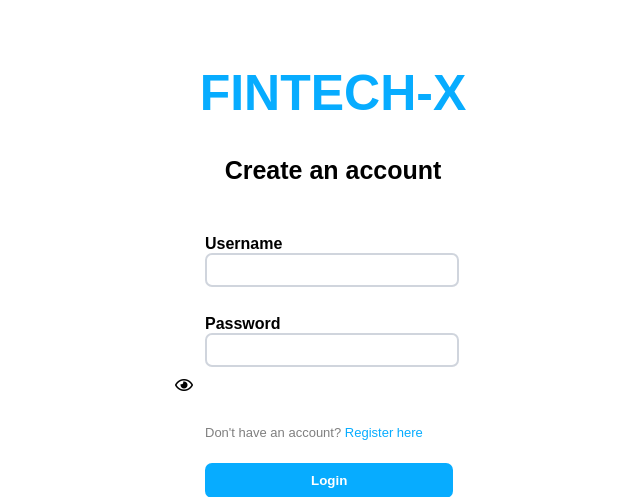
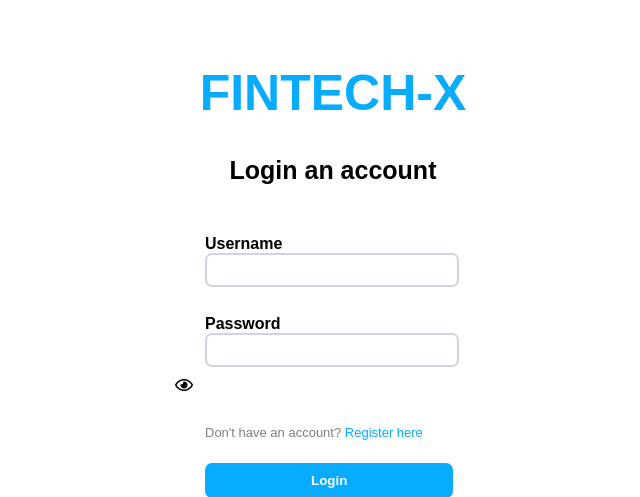
Before and after one commit to Rubens1010/ProjetoSoftware, a Django app: page /my_login in a window 1280 px wide. Shown: the top 497 px of the page, without its empty margins (307-947 px from the left). Run offline with Django 5.2, Linux system fonts and the light colour scheme; some libraries are stand-ins or nearby versions.

Commit message:
refactor: change name to login

```diff
--- a/project/crm/templates/crm/my_login.html
+++ b/project/crm/templates/crm/my_login.html
@@ -72,7 +72,7 @@
 </head>
 <body>
     <h1>FINTECH-X</h1>
-    <h2>Create an account</h2>
+    <h2>Login an account</h2>
 
     <form method="POST" autocomplete="off">
         {% csrf_token %}
```
Also changed, not shown: project/db.sqlite3.
